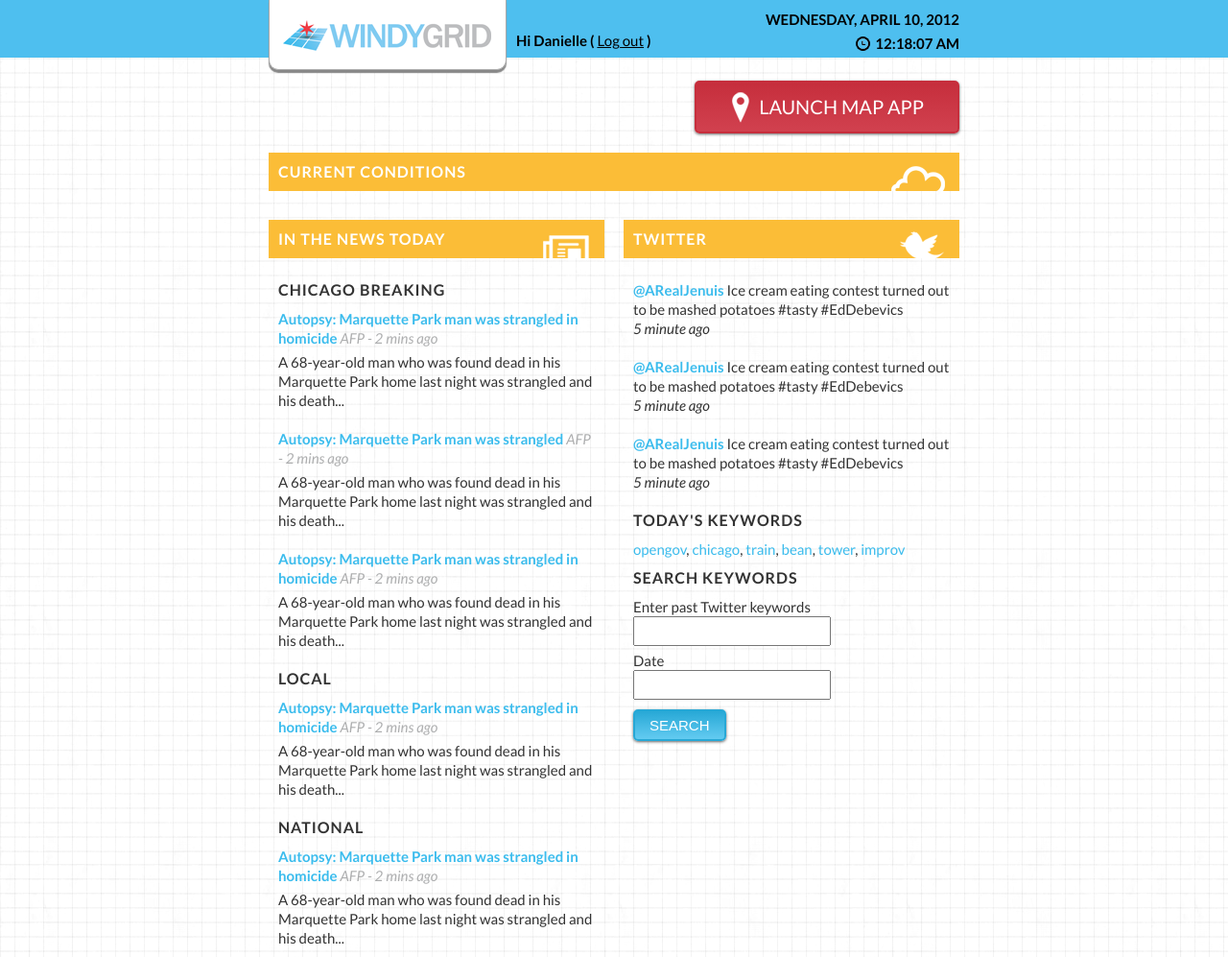
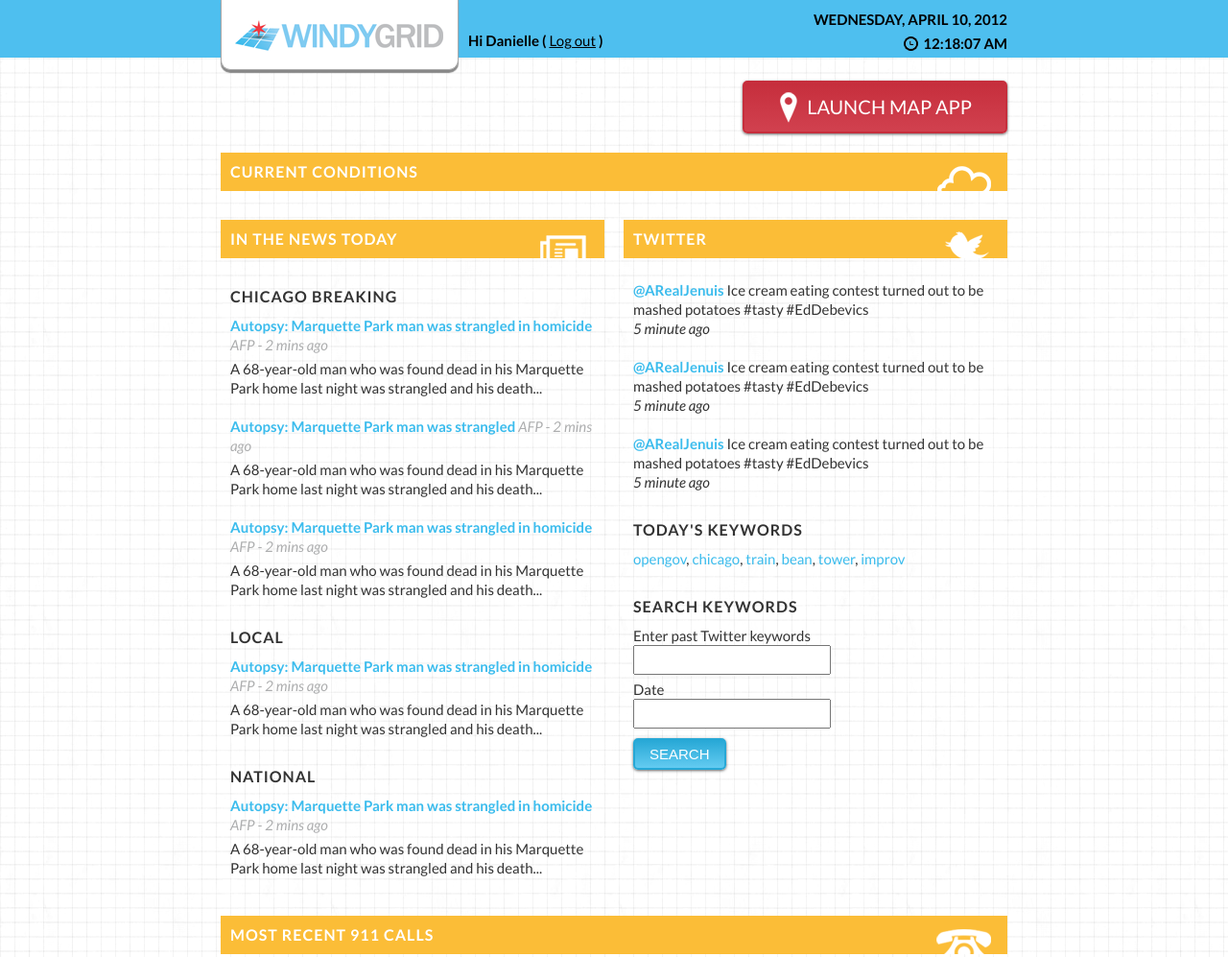
Before and after one commit to codeforamerica/windygrid, a plain HTML site: page static/index.html in a window 1280 px wide. Shown: the top 997 px of the page at 96% size. Drawn offline with nearby package versions, Linux system fonts and the light colour scheme.

Commit message:
Changed width of the main and header wrapper from 720 to 820

```diff
--- a/static/css/style.css
+++ b/static/css/style.css
@@ -168,7 +168,7 @@ header#header {
 }
 
 header div#header-wrapper {
-  width: 720px;
+  width: 820px;
   margin: 0 auto;
 }
 
@@ -214,7 +214,7 @@ header section#superdate p.time {
 }
 
 div#main {
-  width: 720px;
+  width: 820px;
   margin: 0 auto;
 }
 
@@ -284,7 +284,7 @@ section#conditions {
 
 section#news,
 section#twitter {
-  width: 350px;
+  width: 400px;
   float: left;
 }
 
@@ -308,7 +308,7 @@ div.section-wrapper h2 {
   text-transform: uppercase;
   font-size: 16px;
   letter-spacing: 1px;
-  margin: 10px 0;
+  margin: 30px 0px 10px 0px;
 }
 
 article {
```
